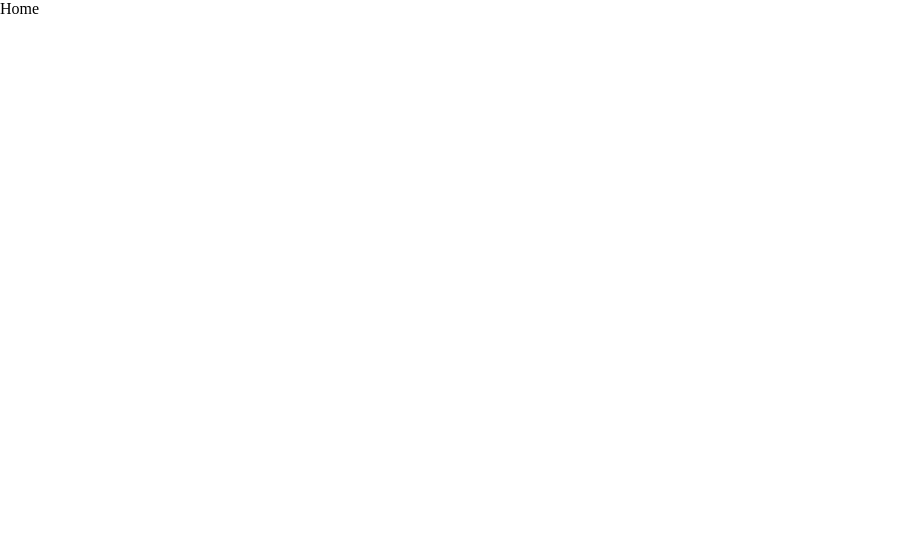
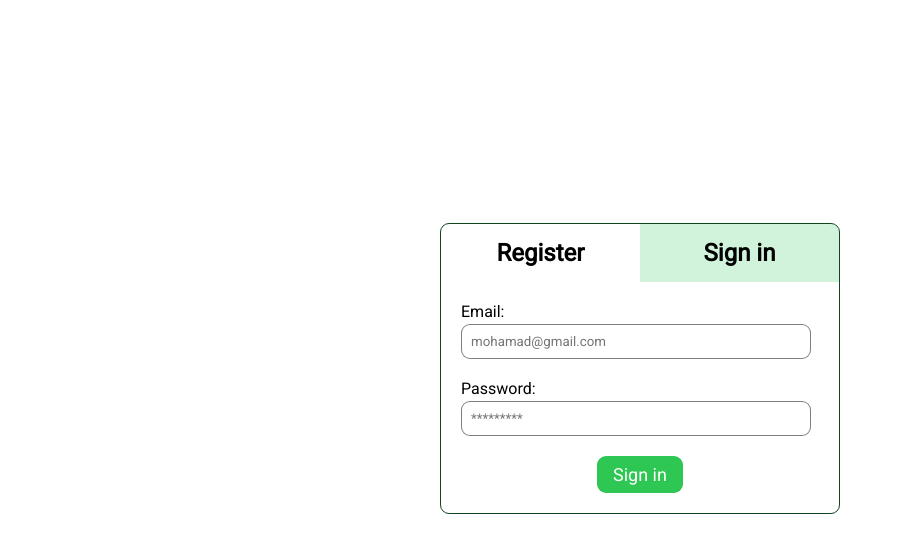
Before and after one commit to abedshaaban/hospital-management-system, a React (Vite) app in the folder app/: page / in a window 1280 px wide. Shown: the top 552 px of the page, without its empty margins (0-903 px from the left). Built offline with nearby package versions, Linux system fonts and the light colour scheme.

Commit message:
[ui]: created sign in form

```diff
--- a/app/src/components/ui/input/index.css
+++ b/app/src/components/ui/input/index.css
@@ -1,4 +1,13 @@
+.ui-get-values {
+  display: flex;
+  flex-direction: column;
+  justify-content: flex-start;
+  gap: 3px;
+}
+
 .ui-input {
+  width: 100%;
+  max-width: 350px;
   border: 1px solid rgba(0, 0, 0, 0.5);
   padding: 9px;
   border-radius: 9px;
--- a/app/src/components/ui/input/index.tsx
+++ b/app/src/components/ui/input/index.tsx
@@ -4,24 +4,39 @@
 
 type Props = {
   type: HTMLInputTypeAttribute
+  label: string
   placeholder: string
-  className?: string
   value: any
   setFunc: (val: any) => void
+  className?: string
+  required?: boolean
 }
 
-export default function Input({ type, placeholder, value, setFunc, className }: Props) {
+export default function Input({
+  type,
+  label,
+  placeholder,
+  value,
+  setFunc,
+  className,
+  required
+}: Props) {
   function handleChange(e: ChangeEvent<HTMLInputElement>) {
     setFunc(e.target.value)
   }
 
   return (
+    <div className="ui-get-values">
+      <label>{label}</label>
+
       <input
         className={`ui-input ${className}`}
         type={type}
         value={value}
         placeholder={placeholder}
         onChange={handleChange}
+        required={required}
       />
+    </div>
   )
 }
--- a/app/src/pages/home/index.css
+++ b/app/src/pages/home/index.css
@@ -0,0 +1,68 @@
+.home {
+  width: 100%;
+  min-height: calc(100vh - 64px);
+  display: flex;
+  justify-content: center;
+  align-items: center;
+}
+
+.home-form {
+  width: 100%;
+  max-width: 400px;
+  margin: 20px;
+  border: 1px solid rgba(var(--primary-green), 1);
+  border-radius: 9px;
+}
+
+.home-form-header {
+  justify-content: space-evenly;
+}
+
+.home-form-header > h2 {
+  width: 100%;
+  text-align: center;
+  padding: 15px 20px;
+  cursor: pointer;
+  transition-duration: 0.3s;
+}
+
+.home-form-header > h2:hover {
+  background-color: rgba(var(--secondary-green), 0.06);
+}
+
+.home-form-header > h2:nth-child(1) {
+  border-top-left-radius: 8px;
+}
+
+.home-form-header > h2:nth-child(2) {
+  border-top-right-radius: 8px;
+}
+
+.home-form-header-not-active {
+  background-color: rgba(var(--secondary-green), 0.21);
+}
+
+.home-form-body {
+  padding: 20px;
+  gap: 20px;
+}
+
+.home-form-footer {
+  width: 100%;
+  display: flex;
+  padding-bottom: 20px;
+}
+
+.home-form-footer > button {
+  padding: 8px 16px;
+  font-size: 18px;
+  border-radius: 9px;
+  cursor: pointer;
+  transition-duration: 0.3s;
+  color: white;
+  background-color: rgba(var(--secondary-green), 1);
+}
+
+.home-form-footer > button:hover {
+  background-color: rgba(0, 0, 0, 0.12);
+}
--- a/app/src/pages/home/index.tsx
+++ b/app/src/pages/home/index.tsx
@@ -1,3 +1,67 @@
+import Input from '@/components/ui/input'
+
+import './index.css'
+
+import { useState } from 'react'
+
 export default function Home() {
-  return <div>Home</div>
+  const [credentials, setCredentials] = useState({
+    email: '',
+    pwd: ''
+  })
+
+  const [signIn, setSignIn] = useState(false)
+
+  function handleFormChange() {
+    setSignIn(!signIn)
+  }
+
+  return (
+    <div className="home">
+      <form className="home-form">
+        <div className="home-form-header flex-row">
+          <h2
+            className={`${signIn && 'home-form-header-not-active'}`}
+            onClick={handleFormChange}
+          >
+            Register
+          </h2>
+          <h2
+            className={`${!signIn && 'home-form-header-not-active'}`}
+            onClick={handleFormChange}
+          >
+            Sign in
+          </h2>
+        </div>
+
+        <div className="home-form-body flex-col">
+          <Input
+            type={'email'}
+            label={'Email:'}
+            placeholder={'mohamad@gmail.com'}
+            value={credentials.email}
+            setFunc={(val) => {
+              setCredentials({ ...credentials, email: val })
+            }}
+            required
+          />
+
+          <Input
+            type={'password'}
+            label={'Password:'}
+            placeholder={'*********'}
+            value={credentials.pwd}
+            setFunc={(val) => {
+              setCredentials({ ...credentials, pwd: val })
+            }}
+            required
+          />
+        </div>
+
+        <div className="home-form-footer center">
+          <button type="submit">Sign in</button>
+        </div>
+      </form>
+    </div>
+  )
 }
--- a/app/src/styles/global.css
+++ b/app/src/styles/global.css
@@ -1,11 +1,35 @@
+@import url('https://fonts.googleapis.com/css2?family=Noto+Sans+Mono&family=Oswald:wght@300&family=Roboto&display=swap');
+
 * {
   padding: 0;
   margin: 0;
   border: 0;
   box-sizing: border-box;
+  font-family: Roboto, Oxygen, Ubuntu, Cantarell, 'Open Sans', 'Helvetica Neue',
+    sans-serif;
+}
+
+:root {
+  --primary-green: 16, 69, 29;
+  --secondary-green: 46, 199, 84;
 }
 
 a {
   font-weight: 500;
   text-decoration: inherit;
 }
+
+.flex-row {
+  display: flex;
+  flex-direction: row;
+}
+
+.flex-col {
+  display: flex;
+  flex-direction: column;
+}
+
+.center {
+  justify-content: center;
+  align-items: center;
+}
```
Lines whose indentation alone changed are shown as unchanged.
